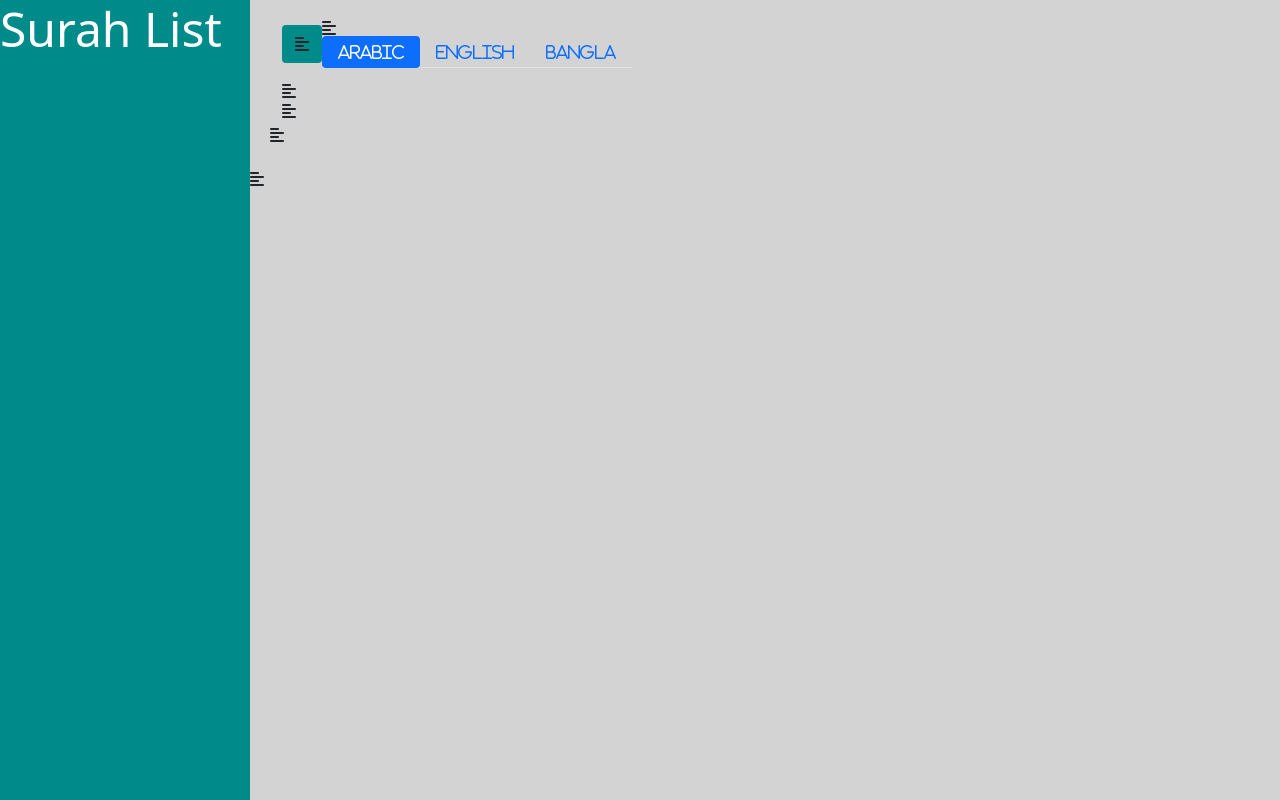
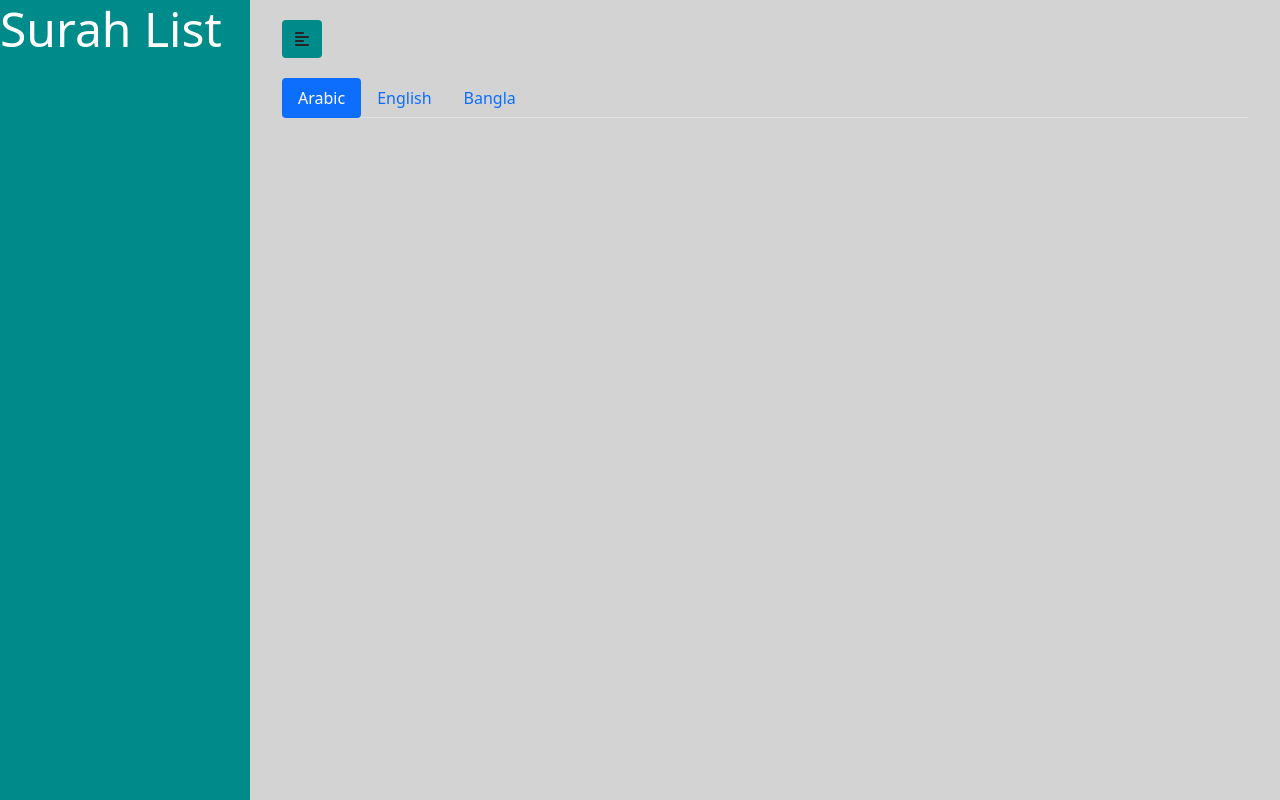
Before and after one commit to MahmudulHasanTanvir/quran, a plain HTML site: page index.html in a window 1280 px wide. Drawn offline with nearby package versions, Linux system fonts and the light colour scheme; no server answers; a web font is replaced by a local one.

Commit message:
solved the multiple icon problems

```diff
--- a/index.html
+++ b/index.html
@@ -29,7 +29,7 @@
           <div class="container-fluid">
               <div class="row">
                   <div class="col-lg-12">
-                      <a href="#menu-toggle" class="btn btn-default" id="menu-toggle"><i class="fa fa-align-left"></a>
+                      <a href="#menu-toggle" class="btn btn-default" id="menu-toggle"><i class="fa fa-align-left"></i></a>
             <div class="nav nav-pills nav-tabs flex-column flex-md-row" id="nav-tab" role="tablist">
               <button class="nav-link active" id="nav-arabic-tab" data-bs-toggle="tab" data-bs-target="#nav-arabic" type="button" role="tab" aria-controls="nav-arabic" aria-selected="true">Arabic</button>
               <button class="nav-link" id="nav-english-tab" data-bs-toggle="tab" data-bs-target="#nav-english" type="button" role="tab" aria-controls="nav-english" aria-selected="false">English</button>
```
